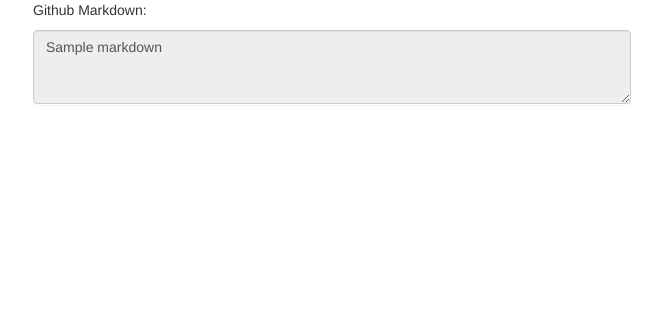
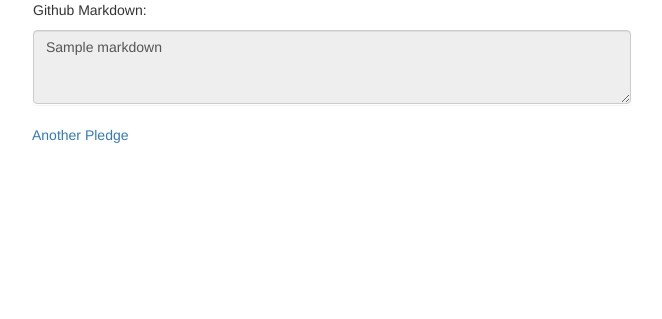
Before and after one commit to loomchild/icoin, a Flask app: template icoin/templates/pledge.html in a window 1280 px wide. Shown: the part 319-638 px from the top of the page, without its empty margins (308-970 px from the left). Run offline with Flask 2, Linux system fonts and the light colour scheme; the template is opened without the code that fills it: most values are stand-ins (such as "Sample title", 1, 10 or a date in 2020); parts of the project's set-up code (start-up, migrations or seed data) failed here and were passed over; some libraries are stand-ins or nearby versions.

Commit message:
Basic navigation
* go to pledge after login
* another pledge after pledge

```diff
--- a/icoin/core/security.py
+++ b/icoin/core/security.py
@@ -28,6 +28,8 @@ def init():
         app.config[salt] = app.config.get(salt, secret_key)
 
     app.config['SECURITY_EMAIL_SENDER'] = app.config['MAIL_DEFAULT_SENDER']
+
+    app.config['SECURITY_POST_LOGIN_VIEW'] = "/pledge.html"
 
     security = Security(app, IcoinUserDatastore(),
             confirm_register_form=IcoinRegisterForm)
--- a/icoin/templates/pledge.html
+++ b/icoin/templates/pledge.html
@@ -18,5 +18,8 @@
 	<textarea class="form-control" rows="3" readonly="readonly" onClick="this.setSelectionRange(0, this.value.length)">{{markdown}}</textarea>
 </div>
 
+<div>
+	<a href="{{ url_for('gui.create_pledge') }}">Another Pledge</a>
+</div>
 
 {% endblock %}
```
